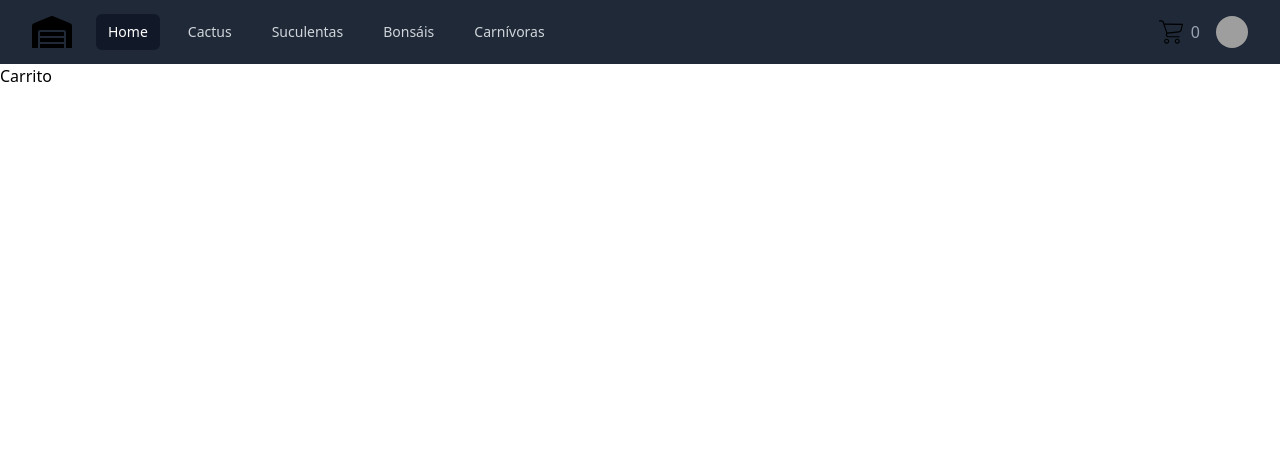
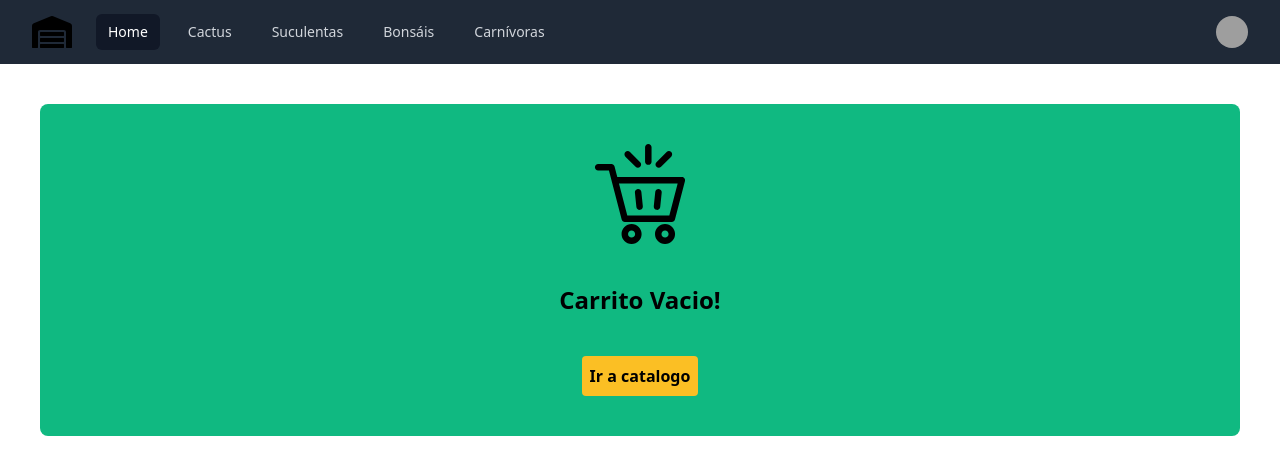
Before and after one commit to MaxiArce/React-E-commerce, a React (Create React App) app: page /cart in a window 1280 px wide. Shown: the top 474 px of the page. Built offline with nearby package versions, Linux system fonts and the light colour scheme; grey boxes are pictures that could not be loaded.

Commit message:
add Cart

```diff
--- a/src/components/Cart.js
+++ b/src/components/Cart.js
@@ -1,10 +1,19 @@
-import React from 'react';
-
+import React, { useContext } from 'react';
+import {CartContext} from '../context/CartContext';
+import CartEmptyState from './CartEmptyState';
+import CartContainer from './CartContainer';
 
 const Cart = () => {
+
+    //uso el CartContext para traer funciones y variables necesarias
+    const {cart} = useContext(CartContext)
+
     return(
         <div>
-            <p>Carrito</p>
+            {cart.length > 0
+            ?(<CartContainer/>)
+            :(<CartEmptyState/>)
+            }
         </div>
     )
 }
--- /dev/null
+++ b/src/components/CartContainer.js
@@ -0,0 +1,27 @@
+import React, { useContext } from 'react';
+import {CartContext} from '../context/CartContext';
+import CartItem from '../components/CartItem';
+import { ReactComponent as IconDelete} from '../images/IconDelete.svg'
+
+
+const CartContainer = () => {
+
+    const {cart, total, clearCart} = useContext(CartContext)
+
+    return(
+        <div className="rounded-lg h-1/2 bg-green-500 m-5 p-5 flex flex-col items-center">
+            <p className="font-bold text-2xl">Tu Carrito</p>
+            {/* map en el array para crear cada fila */}
+            {cart.map (element => <CartItem key={element.item.id} id={element.item.id} title={element.item.title}
+                pictureUrl={element.item.pictureUrl} price={element.item.price} amount={element.amount} /> )}
+            <p className="text-2xl font-bold mt-5">Total : ${total}</p>
+            <button onClick={clearCart}>
+                <IconDelete className="w-8 h-8"/>
+            </button>
+            <button className="font-bold bg-yellow-400 rounded p-2 m-5" onClick={() => {console.log(cart)}} >Pagar</button>
+
+        </div>
+    )
+}
+
+export default CartContainer
--- /dev/null
+++ b/src/components/CartEmptyState.js
@@ -0,0 +1,17 @@
+import React, { useContext } from 'react';
+import { ReactComponent as IconEmptyCart } from '../images/EmptyCart.svg';
+import { Link } from "react-router-dom";
+
+
+const CartEmptyState = () => {
+
+    return(
+        <div className="rounded-lg h-1/2 bg-green-500 m-10 flex flex-col items-center">
+            <IconEmptyCart className="w-1/12 m-10"/>
+            <p className="font-bold text-2xl">Carrito Vacio!</p>
+            <Link to={`/`} className="font-bold bg-yellow-400 rounded p-2 m-10">Ir a catalogo</Link>
+        </div>
+    )
+}
+
+export default CartEmptyState;
--- /dev/null
+++ b/src/components/CartItem.js
@@ -0,0 +1,30 @@
+import React, { useContext } from 'react';
+import {CartContext} from '../context/CartContext';
+import { ReactComponent as IconDelete} from '../images/IconDelete.svg'
+
+
+const CartItem = ({id, title, pictureUrl, price , amount}) => {
+
+    console.log()
+
+    const {removeItem} = useContext(CartContext)
+
+    return(
+        <div className="bg-green-200 rounded-xl mt-5 p-10 w-full">
+            <div className="grid grid-cols-12 gap-0 content-center align-middle max-h-24">
+                <div className="col-start-1 col-span-2 ">
+                    <div className="bg-black w-8 h-8 rounded-full">
+                        <p className="text-white font-bold text-center m-auto">{amount}</p>
+                    </div>
+                    <img src={pictureUrl} className="max-h-24"></img>
+                </div>
+                <p className="font-bold text-2xl col-start-3 col-span-4 self-center">{title}</p>
+                <p className="col-start-7 col-span-2 text-center self-center ">${price}</p>
+                <p className="col-start-10 col-span-2 text-center self-center">${price*amount}</p>
+                <IconDelete onClick={ () => removeItem(id)} className="col-start-12 col-span-1 w-8 m-auto"/>
+            </div>
+        </div>
+    )
+}
+
+export default CartItem;
--- a/src/components/NavBar.js
+++ b/src/components/NavBar.js
@@ -1,9 +1,16 @@
-import React from 'react';
-import { Link, NavLink } from "react-router-dom";
+import React ,{useContext} from 'react';
+import { Link } from "react-router-dom";
 import CartWidget from './CartWidget'
 import { ReactComponent as BrandLogo } from '../images/Logo.svg';
+import {CartContext} from '../context/CartContext'
+
 
 const NavBar = () => {
+
+    //uso el CartContext para traer el carrito
+    const {cart} = useContext(CartContext)
+
+
     return (
 
         < nav className="bg-gray-800" >
@@ -52,8 +59,8 @@ const NavBar = () => {
 
                     {/* Cart + Profile */}
                     <div className="absolute inset-y-0 right-0 flex items-center pr-2 sm:static sm:inset-auto sm:ml-6 sm:pr-0">
-                        {/* Cart Widget */}
-                        <Link to="/cart"><CartWidget/></Link>
+                        {/* Cart Widget - Solo se dibuja si el carrito > 0 */}
+                        {cart.length > 0 && <Link to="/cart"><CartWidget/></Link>}
                         {/* Profile dropdown */}
                         <div className="ml-3 relative">
                             <div>
--- a/src/context/CartContext.js
+++ b/src/context/CartContext.js
@@ -36,7 +36,7 @@ function CartProvider( { children }) {
         if (isInCart(item.id)){
             //busca el producto y modifica la cantidad
             const tempCart = cart.map(Element =>{
-               if(Element.item.id == item.id){
+               if(Element.item.id === item.id){
                    Element.amount = counter
                }
                return Element;
@@ -57,19 +57,20 @@ function CartProvider( { children }) {
 
     //Creat un nuevo array filtrando el id
     const removeItem = (id) => {
-        const tempCart = cart.filter(Element => Element.id !== id)
+        const tempCart = cart.filter(Element => Element.item.id !== id)
         setCart(tempCart)
     }
 
-    const clear = () => {
+    const clearCart = () => {
         setCart([])
         setQuantity(0)
+        console.log("Cart Cleared")
     }
 
 
     return (
             // Devuelve el custom provider para que cualquiera sea el children pueda acceder a la info
-            <CartContext.Provider value ={{cart, quantity, total, addItem, removeItem, clear, isInCart}}>
+            <CartContext.Provider value ={{cart, quantity, total, addItem, removeItem, clearCart, isInCart}}>
                 { children }
             </CartContext.Provider>
     )
```
Also changed, not shown: src/images/EmptyCart.svg (added).
